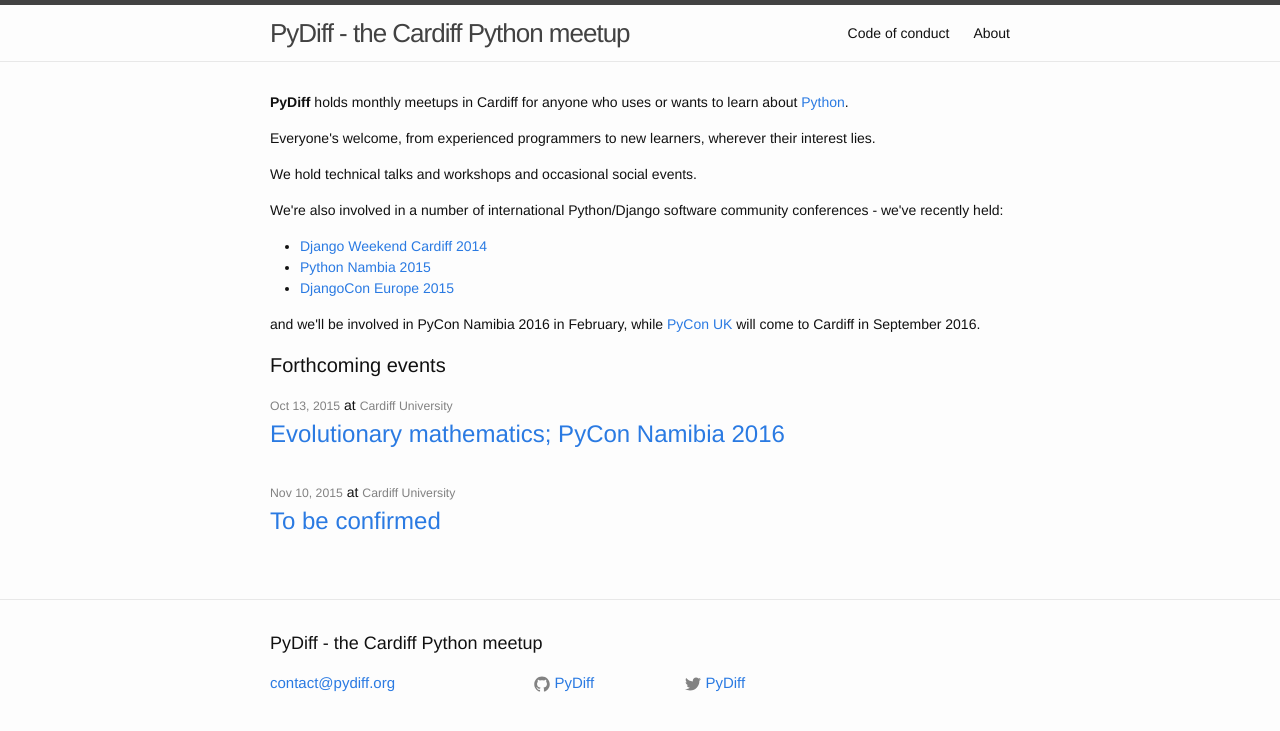
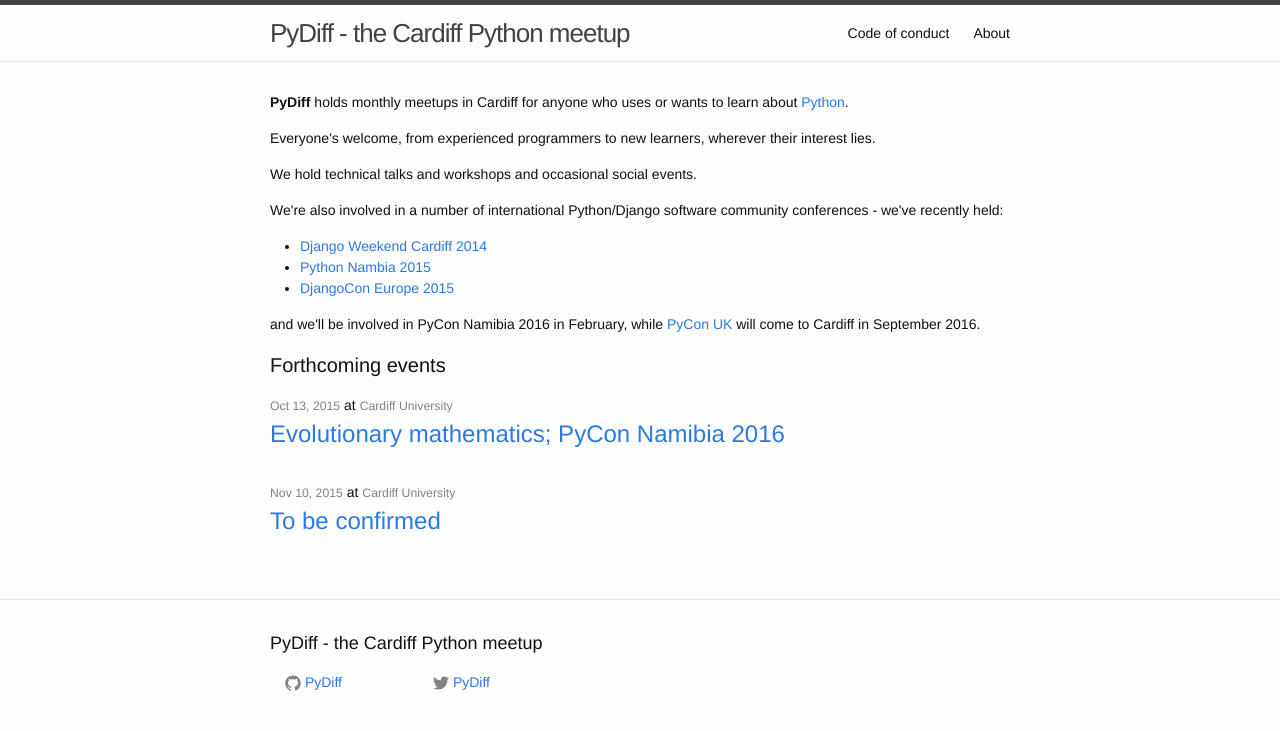
Before and after one commit to PyDiff/PyDiff.github.io, a Jekyll site: the page built from index.html, in a window 1280 px wide. Shown: the top 731 px of the page. Built offline with Jekyll 4.4.1, drawn with Linux system fonts in a browser that asks for light colours.

Commit message:
Removed email address, until we have one

```diff
--- a/_includes/footer.html
+++ b/_includes/footer.html
@@ -4,12 +4,6 @@
 
     <h2 class="footer-heading">{{ site.title }}</h2>
 
-    <div class="footer-col-wrapper">
-      <div class="footer-col  footer-col-1">
-        <ul class="contact-list">
-          <li><a href="mailto:{{ site.email }}">{{ site.email }}</a></li>
-        </ul>
-      </div>
 
       <div class="footer-col  footer-col-2">
             <a href="https://github.com/{{ site.github_username }}">
```
